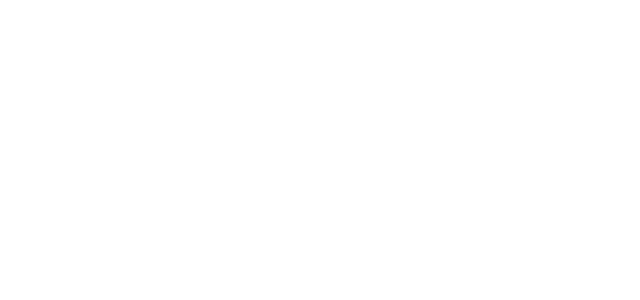
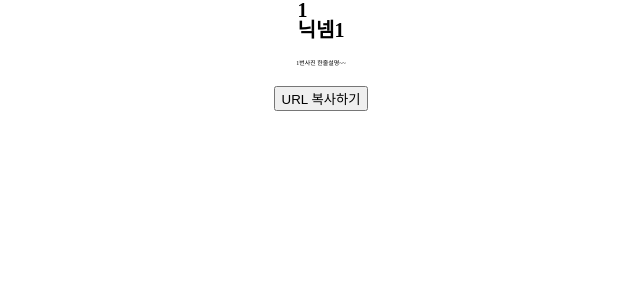
Before and after one commit to GO-SOPT-SOPTKATHON-TEAM4/team4-client, a React (Vite) app: page /detail in a window 1280 px wide. Before the commit this address had no page. Shown: the top 300 px of the page, without its empty margins (319-959 px from the left). Built offline with nearby package versions, Linux system fonts and the light colour scheme; a web font is replaced by a local one.

Commit message:
add : react-copy-to-clipboard 라이브러리 추가

```diff
--- a/package.json
+++ b/package.json
@@ -13,6 +13,7 @@
     "axios": "^1.4.0",
     "eslint-plugin-jsx-a11y": "^6.7.1",
     "react": "^18.2.0",
+    "react-copy-to-clipboard": "^5.1.0",
     "react-dom": "^18.2.0",
     "react-router-dom": "^6.11.2",
     "recoil": "^0.7.7",
--- a/src/Router.jsx
+++ b/src/Router.jsx
@@ -3,6 +3,7 @@ import { BrowserRouter, Route, Routes } from 'react-router-dom';
 import GameResultPage from './pages/GameResultPage';
 import HomePage from './pages/GamePage';
 import LandingPage from './pages/LandingPage';
+import RankingDetailPage from './pages/RankingDetailPage';
 import { RecoilRoot } from 'recoil';
 import { Suspense } from 'react';
 
@@ -15,6 +16,7 @@ const Router = () => {
             <Route path="/" element={<LandingPage />} />
             <Route path="/game" element={<HomePage />} />
             <Route path="/gameresult" element={<GameResultPage />} />
+            <Route path="/detail" element={<RankingDetailPage />} />
           </Routes>
         </Suspense>
       </RecoilRoot>
--- a/src/components/Ranking/RankingDetail.jsx
+++ b/src/components/Ranking/RankingDetail.jsx
@@ -0,0 +1,37 @@
+import { React, useState } from 'react';
+
+import { WORLDCUP_LIST } from '../../data/worldcupList';
+import styled from 'styled-components';
+
+const RankingDetail = () => {
+  const [detailInfo, setDetailInfo] = useState(WORLDCUP_LIST[0]);
+  return (
+    <St.RankingDetailWrapper>
+      <h1>
+        1<br />
+        {detailInfo.nickname}
+      </h1>
+      <p>{detailInfo.comment}</p>
+      <button type="button">URL 복사하기</button>
+    </St.RankingDetailWrapper>
+  );
+};
+
+export default RankingDetail;
+
+const St = {
+  RankingDetailWrapper: styled.div`
+    display: flex;
+    flex-direction: column;
+    align-items: center;
+    gap: 2rem;
+
+    & > h1 {
+      font-size: 2rem;
+    }
+  `,
+  DisplayImg: styled.img`
+    width: 100%;
+    height: 30rem;
+  `,
+};
--- /dev/null
+++ b/src/pages/RankingDetailPage.jsx
@@ -0,0 +1,8 @@
+import RankingDetail from '../components/Ranking/RankingDetail';
+import React from 'react';
+
+const RankingDetailPage = () => {
+  return <RankingDetail />;
+};
+
+export default RankingDetailPage;
```
Also changed, not shown: 1 other file (tests, documents, lock files or other folders).
